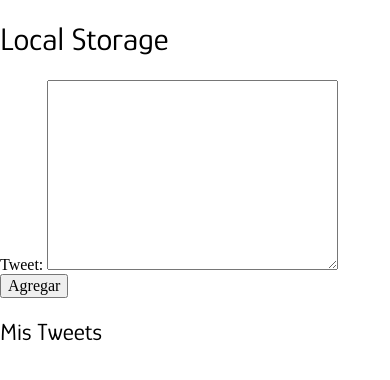
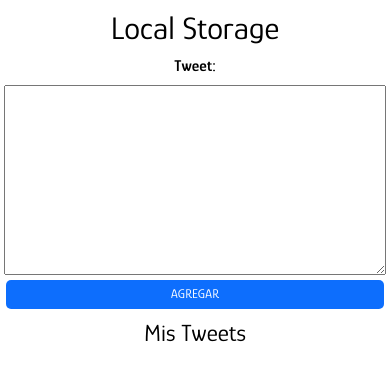
Before and after one commit to stente3/Tweets-Creator, a plain HTML site: page index.html in a window 390 px wide. Drawn offline with Linux system fonts and the light colour scheme.

Commit message:
The mobile design was added

```diff
--- a/css/style.css
+++ b/css/style.css
@@ -1,23 +1,55 @@
-/* responsive web desing */
+/* Variables */
+:root{
+    --font-family: 'Glory', sans-serif;
+    --weight-strong: 600;
+    --button: #0d6efd;
+    --weight-weak: 400;
+}
+/* Responsive web desing */
 html{
     font-size:62.5%;
     box-sizing:border-box;
 }
 body{
     font-size:16px; /* 1rem = 10px */
+    font-family: var(--font-family);
 }
- /* model box */
+ /* Model box */
 *,*:before,*:after{
     box-sizing:inherit;
 }
-/* Variables */
-:root{
-    --weight-weak: 400;
-    --weight-strong: 600;
-    --button: #0CECDD;
-}
 /* headings */
 h1, h2{
-    font-family: 'Glory', sans-serif;
     font-weight: var(--weight-weak);
+    text-align: center;
+    margin: 1rem auto;
 }
+/* Form */
+.form__label{
+    font-weight: var(--weight-strong);
+    margin-bottom: 1rem;
+    text-align: center;
+    display: block;
+}
+.form__text{
+    width: 98%;
+    margin: 0 auto;
+    display: block;
+}
+.form__button{
+    background-color: var(--button);
+    text-transform: uppercase;
+    border-radius: .5rem;
+    padding: .7rem 2rem;
+    margin: .5rem auto;
+    font-size: 1.3rem;
+    cursor: pointer;
+    color: white;
+    display: block;
+    border: none;
+    width: 97%;
+}
+/* Section tweets */
+.new__item{
+   margin: 1rem auto
+}
```
